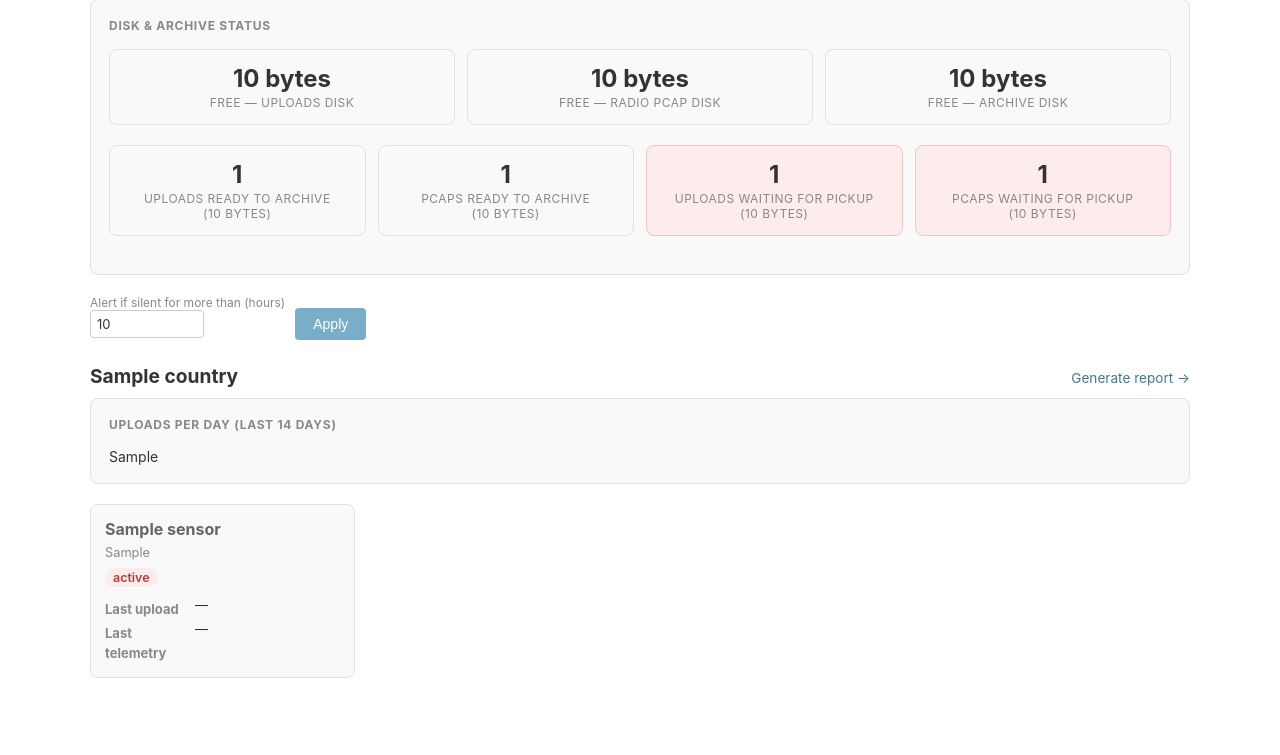
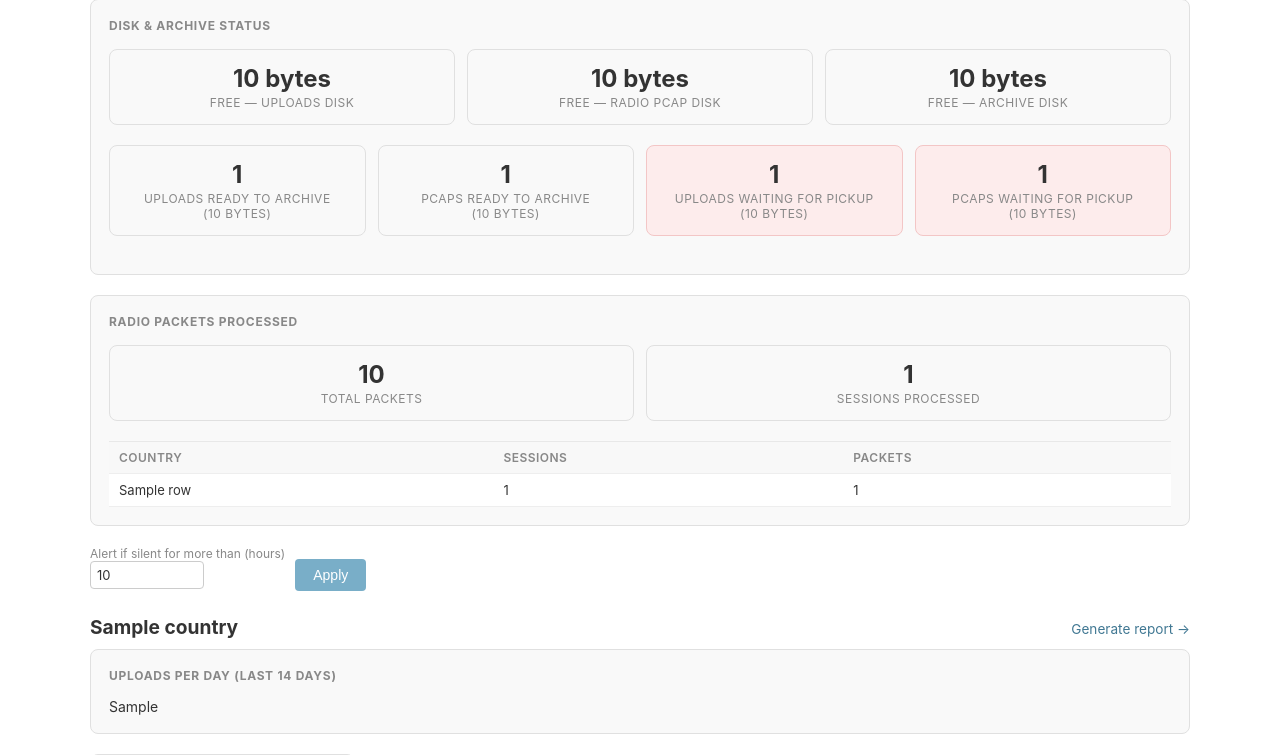
Before and after one commit to South-Lighthouse/fade-rayhunter-backend-server, a Django app: template dashboard/templates/dashboard/sensor_dashboard.html in a window 1280 px wide. Shown: the part 151-906 px from the top of the page. Before the commit the page ends 829 px from the top, so only its background shows below. Run offline with Django 4.2, Linux system fonts and the light colour scheme; the template is opened without the code that fills it: most values are stand-ins (such as "Sample title", 1, 10 or a date in 2020); parts of the project's set-up code (start-up, migrations or seed data) failed here and were passed over.

```diff
--- a/dashboard/templates/dashboard/sensor_dashboard.html
+++ b/dashboard/templates/dashboard/sensor_dashboard.html
@@ -60,6 +60,42 @@
     </div>
   </div>
 
+  <div class="card">
+    <p class="card-title">Radio packets processed</p>
+    <div class="summary-grid">
+      <div class="summary-card">
+        <span class="summary-value">{{ radio.radio_total_packets }}</span>
+        <span class="summary-label">Total packets</span>
+      </div>
+      <div class="summary-card">
+        <span class="summary-value">{{ radio.radio_capture_count }}</span>
+        <span class="summary-label">Sessions processed</span>
+      </div>
+    </div>
+    {% if radio.radio_by_country %}
+    <table class="report-table">
+      <thead>
+        <tr>
+          <th>Country</th>
+          <th>Sessions</th>
+          <th>Packets</th>
+        </tr>
+      </thead>
+      <tbody>
+        {% for row in radio.radio_by_country %}
+        <tr>
+          <td>{{ row.country_name }}</td>
+          <td>{{ row.capture_count }}</td>
+          <td>{{ row.total_packets|default:0 }}</td>
+        </tr>
+        {% endfor %}
+      </tbody>
+    </table>
+    {% else %}
+    <p class="chart-empty">No radio captures processed yet.</p>
+    {% endif %}
+  </div>
+
   <form method="get" style="margin-bottom: 24px; display: flex; gap: 10px; align-items: flex-end;">
     <div>
       <label for="id_stale_hours" style="display:block; font-size:0.75rem; color:#888;">Alert if silent for more than (hours)</label>
--- a/sensors/admin.py
+++ b/sensors/admin.py
@@ -13,6 +13,7 @@ from django.utils.html import format_html
 
 from dashboard.disk_usage import archive_context
 from dashboard.pulse import annotate_pulse, daily_series_for_range, dashboard_groups, sensor_timeline_events
+from dashboard.radio_stats import radio_stats_context
 from dashboard.reports import build_country_report
 from dashboard.svg_charts import render_daily_series_svg
 
@@ -221,6 +222,7 @@ class SensorAdmin(admin.ModelAdmin):
             "groups": groups,
             "stale_hours": stale_hours,
             "disk": archive_context(),
+            "radio": radio_stats_context(),
         }
         return render(request, "dashboard/sensor_dashboard.html", context)
 
```
Also changed, not shown: dashboard/radio_stats.py (added, +33 -0 lines), radio/admin.py (+29 -0 lines).
